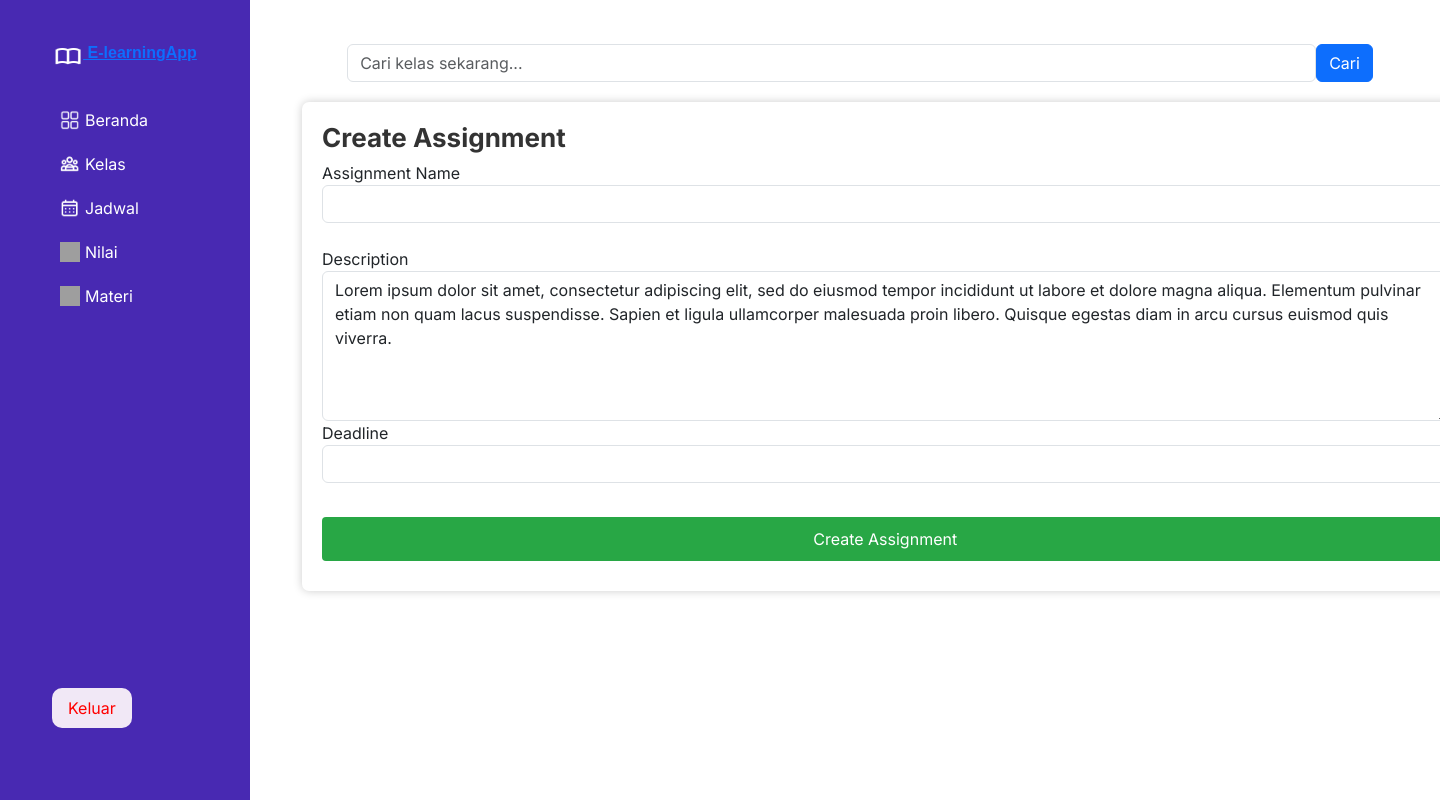
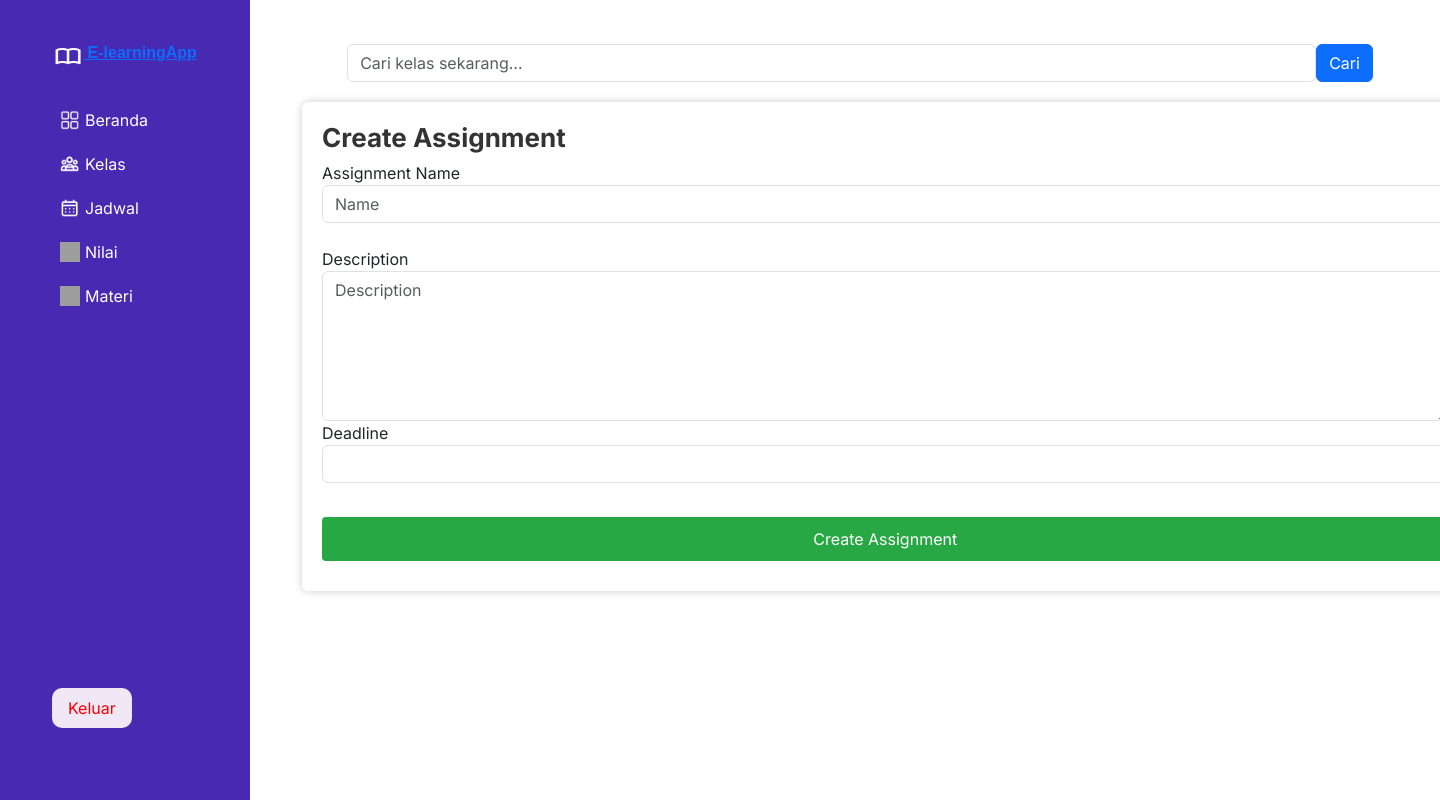
Before and after one commit to borednuna/FP-PPL-ELEARNING, a CodeIgniter 4 app: the page made by app/Views/mentor_create_assignment.php in a window 1440 px wide; the page is wider, and only the part inside the window is pictured. Run offline with PHP 8.4 and a stand-in for CodeIgniter, Linux system fonts and the light colour scheme; the template is opened without the code that fills it, so the values that code supplies are empty; some libraries are stand-ins or nearby versions; grey boxes are pictures that could not be loaded.

Commit message:
feat: create assignment

```diff
--- a/app/Controllers/Home.php
+++ b/app/Controllers/Home.php
@@ -1,8 +1,6 @@
 <?php
 
 namespace App\Controllers;
-
-use App\Models\UserModel;
 
 class Home extends BaseController
 {
@@ -14,6 +12,6 @@ class Home extends BaseController
             return view(('beranda'));
         }
 
-        return view('mentor_assignment_details');
+        return view('mentor_create_assignment');
     }
 }
--- a/app/Views/mentor_create_assignment.php
+++ b/app/Views/mentor_create_assignment.php
@@ -349,16 +349,16 @@
 
         <div class="assignment-card">
             <h1>Create Assignment</h1>
-            <?php echo form_open('auth/register', 'method="post"'); ?>
-                <label for="username">Assignment Name</label>
-                <input type="text" class="form-control" name="username" required><br>
+            <?php echo form_open('assignments/create', 'method="post"'); ?>
+                <label for="name">Assignment Name</label>
+                <input type="text" class="form-control" name="name" placeholder="Name" required><br>
 
-                <label for="password">Description</label>
-                <textarea class="form-control" placeholder="Description">Lorem ipsum dolor sit amet, consectetur adipiscing elit, sed do eiusmod tempor incididunt ut labore et dolore magna aliqua. Elementum pulvinar etiam non quam lacus suspendisse. Sapien et ligula ullamcorper malesuada proin libero. Quisque egestas diam in arcu cursus euismod quis viverra.</textarea>
+                <label for="description">Description</label>
+                <textarea class="form-control" name="description" placeholder="Description" required></textarea>
 
                 <label for="deadline">Deadline</label>
                 <input type="text" class="form-control" name="deadline" required><br>
-                <button type="button" class="custom-button">Create Assignment</button>
+                <button type="submit" class="custom-button">Create Assignment</button>
             <?php echo form_close(); ?>
         </div>
 
```
Also changed, not shown: app/Controllers/AssignmentController.php (+4 -7 lines).
